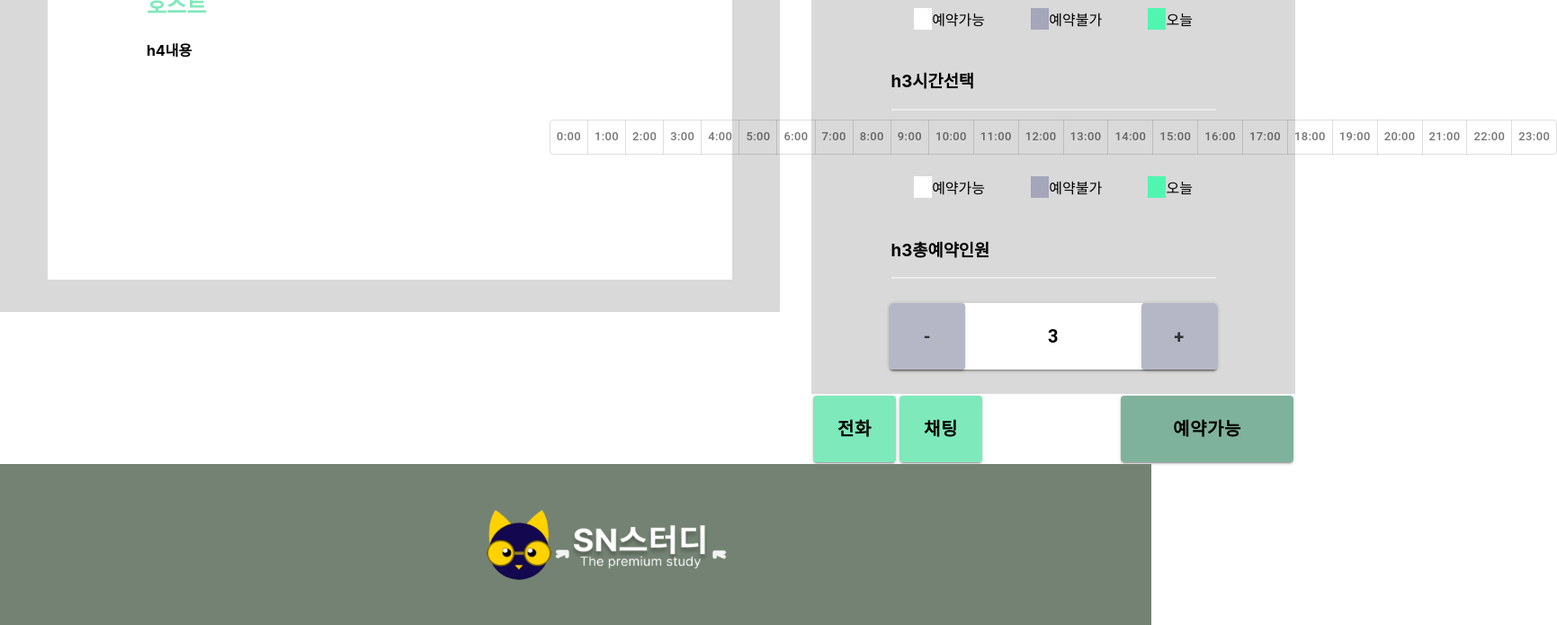
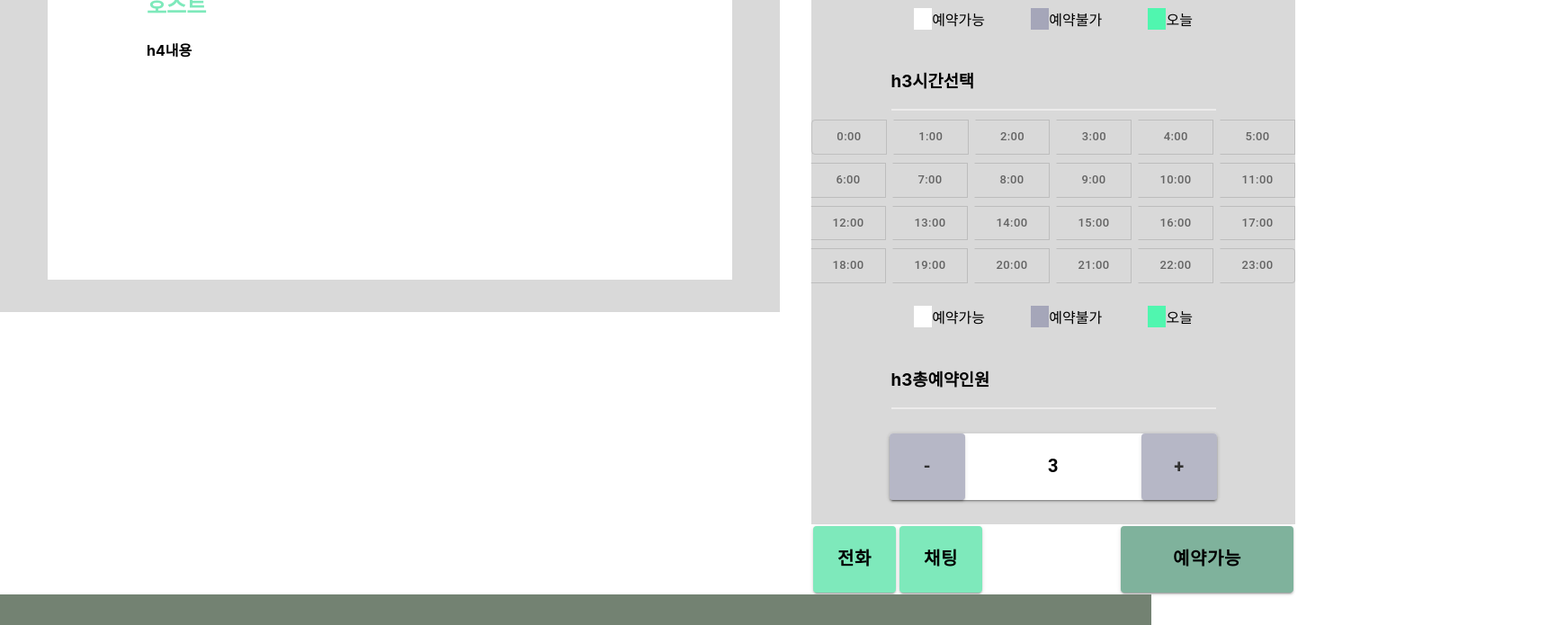
Before and after one commit to gemynd1/Study-Res-System, a React (Create React App) app in the folder src/main/frontend/: page /teamdetail in a window 1280 px wide. Shown: the part 1200-1895 px from the top of the page at 90% size, 1731 px wide, since content can reach past the window. Built offline with nearby package versions, Linux system fonts and the light colour scheme.

Commit message:
feat: teamDetail.js 시간선택 수정

```diff
--- a/src/main/frontend/src/Components/Content/Page/teamdetail.js
+++ b/src/main/frontend/src/Components/Content/Page/teamdetail.js
@@ -138,9 +138,28 @@ function TimeSelector() {
   const [selectedTimes, setSelectedTimes] = useState([]);
 
   const handleChange = (event, newSelectedTimes) => {
-    // 최대 2개까지 선택할 수 있도록 제한
     if (newSelectedTimes.length <= 2) {
-      setSelectedTimes(newSelectedTimes);
+      // 만약 두 개의 시간이 선택되면 사이의 값을 추가합니다.
+      if (newSelectedTimes.length === 2) {
+        const [first, second] = newSelectedTimes;
+        const start = Math.min(first, second);
+        const end = Math.max(first, second);
+
+        // 사이의 값 추가
+        const newSelection = [];
+        for (let i = start; i <= end; i++) {
+          if (!newSelectedTimes.includes(i)) {
+            newSelection.push(i);
+          }
+        }
+
+        // 선택된 시간이 2개 이하일 때만 업데이트
+        setSelectedTimes([...newSelectedTimes, ...newSelection]);
+      } else {
+        setSelectedTimes(newSelectedTimes);
+      }
+    } else {
+      setSelectedTimes([]);
     }
   };
 
@@ -152,6 +171,7 @@ function TimeSelector() {
       onChange={handleChange}
       aria-label="time-selector"
       size="small"
+      className="time-togglebutton"
     >
       {hours.map((hour) => (
         <ToggleButton key={hour} value={hour} aria-label={`${hour}:00`}>
@@ -280,7 +300,7 @@ const TeamDetail = () => {
             <h3 className="teamDetail__side-content-text-text">h3시간선택</h3>
             <div className="teamDetail__side-header-line" />
           </div>
-          <TimeSelector />
+          <TimeSelector className="ab" />
           <div className="teamDetail__side-legend">
             <div className="teamDetail__side-legend-wrap">
               <div className="teamDetail__side-legend-boxColor1"></div>
--- a/src/main/frontend/src/style/teamDetail.css
+++ b/src/main/frontend/src/style/teamDetail.css
@@ -230,3 +230,14 @@ h2 {
   height: 100%;
   object-fit: cover;
 }
+
+.time-togglebutton {
+  display: flex;
+  flex-wrap: wrap;
+  gap: 8px; /* 버튼 간의 간격을 설정 */
+}
+
+.time-togglebutton .MuiToggleButton-root {
+  flex: 1 0 14%; /* 한 줄에 6개씩 나오도록 너비를 16.66%로 설정 */
+  margin-bottom: 1px; /* 버튼 아래쪽 여백 */
+}
```
